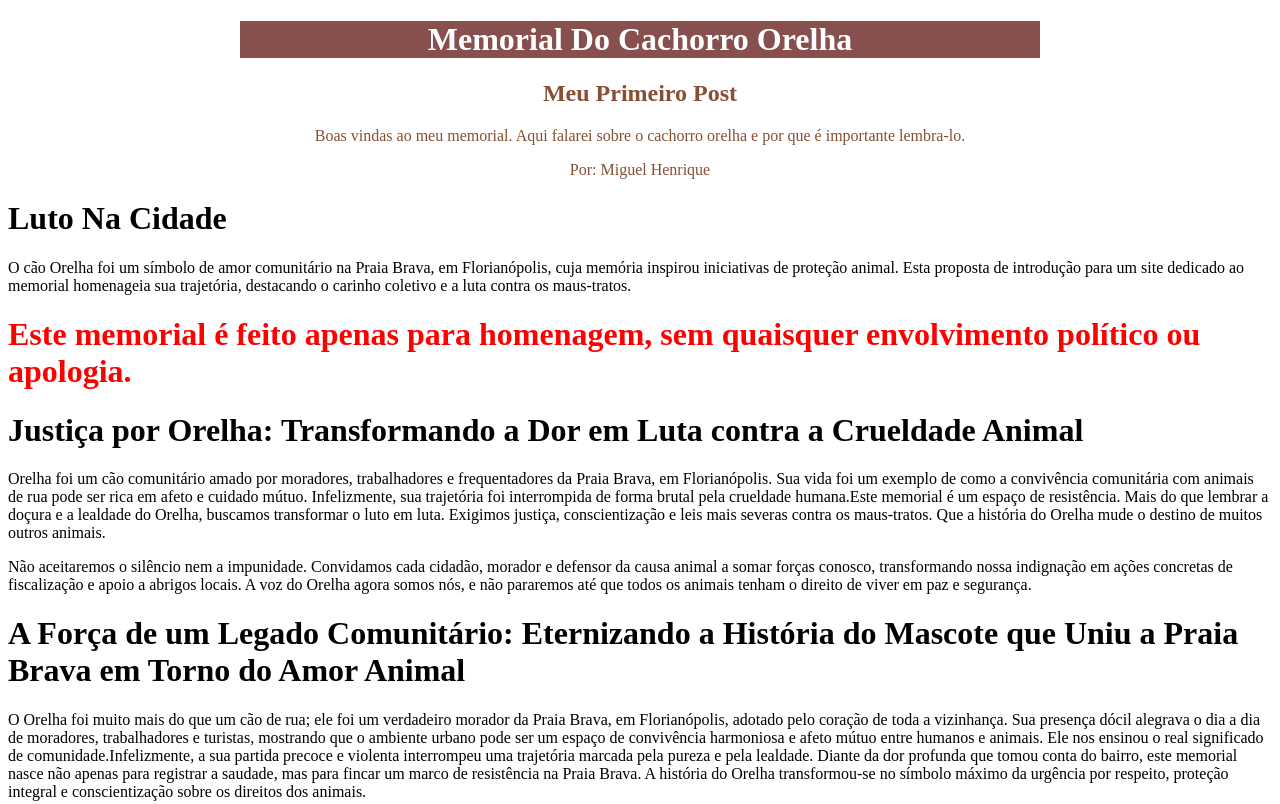
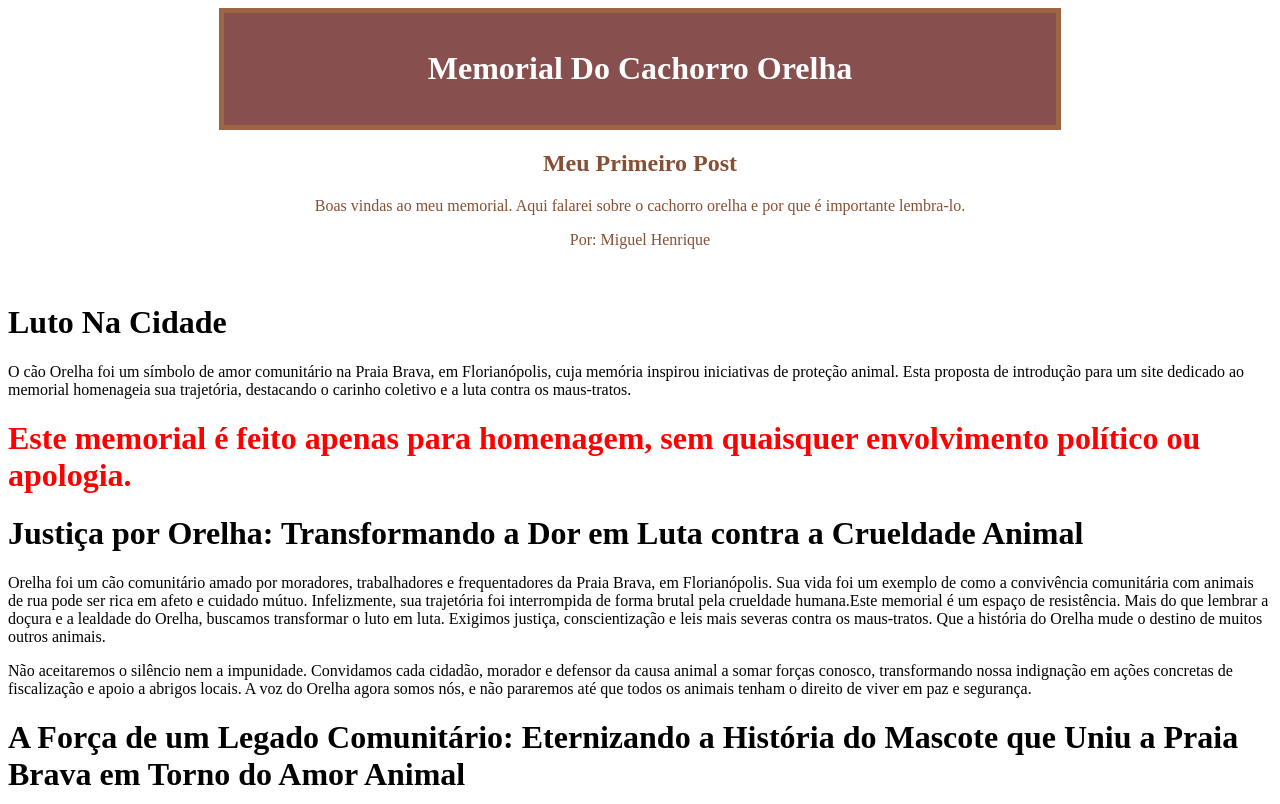
Before and after one commit to migueloliveira09-create/miguelhenrique, a plain HTML site: page index.html in a window 1280 px wide. Shown: the top 804 px of the page. Drawn offline with Linux system fonts and the light colour scheme.

Commit message:
inserindo imagem

```diff
--- a/index.html
+++ b/index.html
@@ -12,6 +12,8 @@
         text-align: center;
         max-width: 800px;
         margin: 0 auto;
+        border: 5px solid #9C6644;
+        padding: 16px;
     }
 
     main{
@@ -31,6 +33,7 @@
     </p>
     <p>Por: Miguel Henrique</p>
 </main>
+   <img src="" alt="">
 
  <h1>Luto Na Cidade</h1>
 
```
